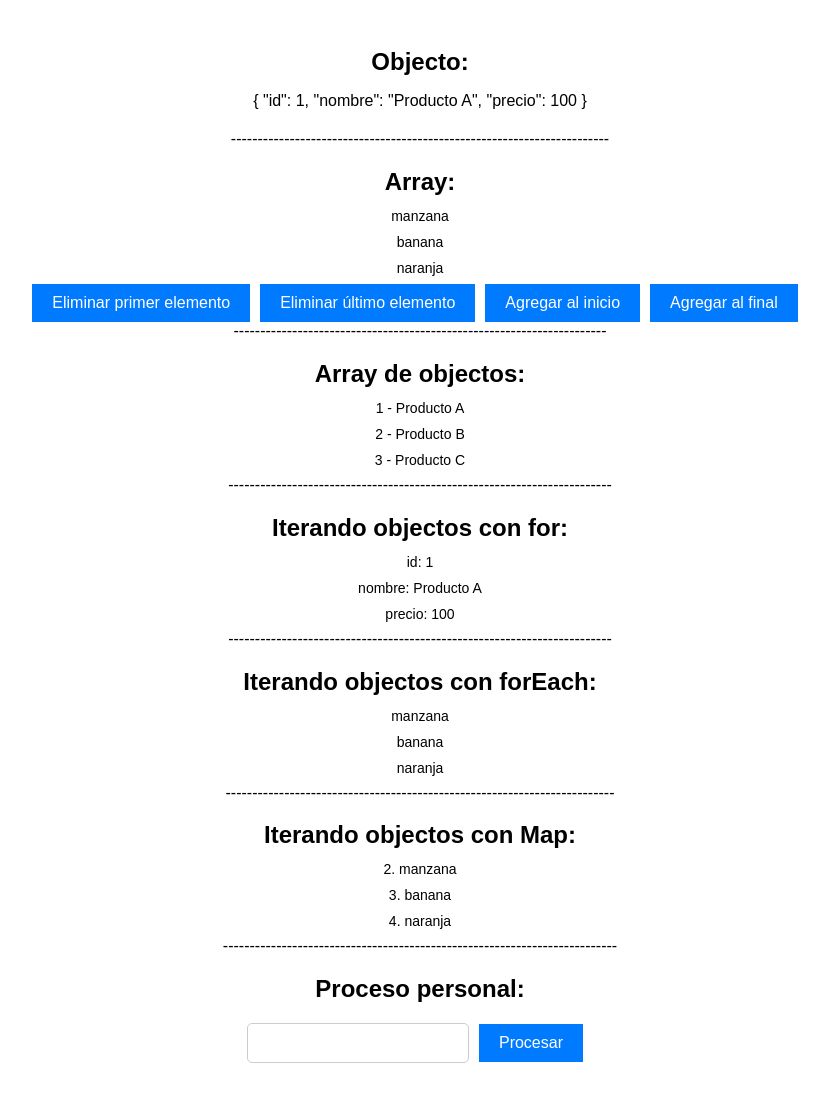
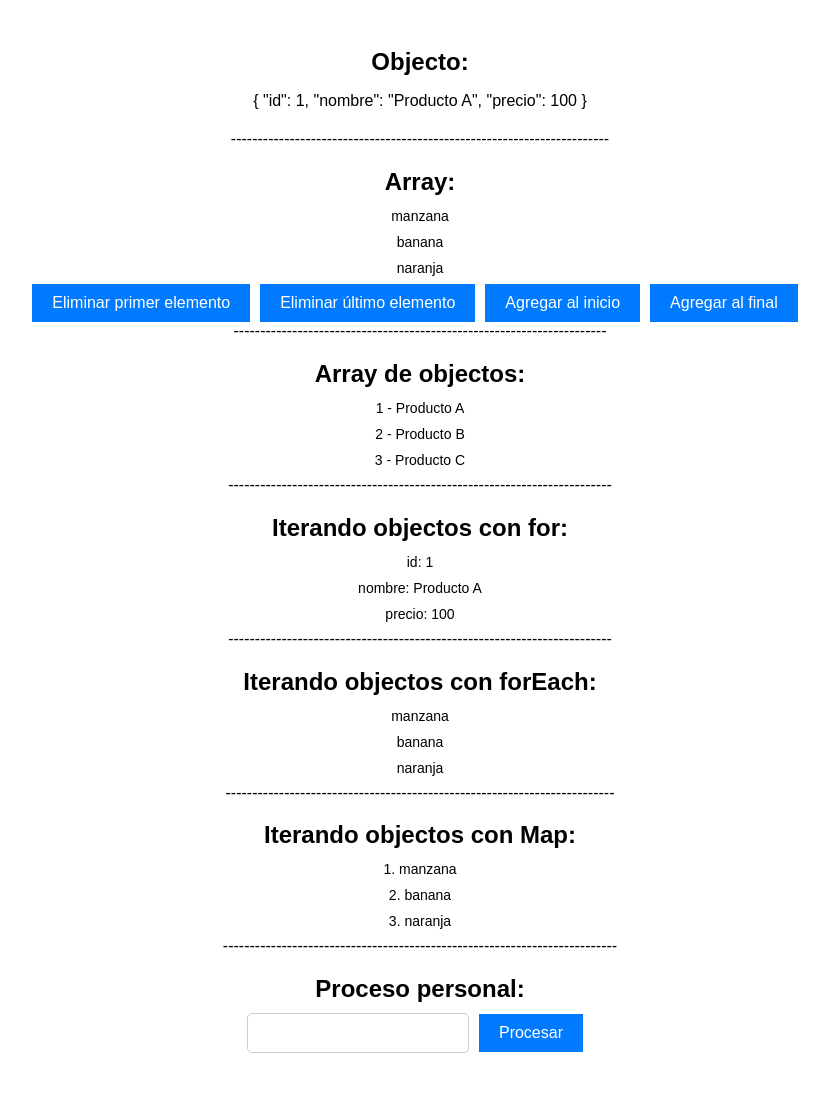
Before and after one commit to JhodanSebastianCorredorAcevedoADSO/VueBasicoTaller, a plain HTML site: page index.html in a window 1280 px wide. Shown: the whole page, without its empty margins (220-1049 px from the left). Drawn offline with nearby package versions, Linux system fonts and the light colour scheme.

Commit message:
fix: :bug: vueBasicoTaller
Aqui el codigo corregido de los objectos y array del input

```diff
--- a/component/my-vue.js
+++ b/component/my-vue.js
@@ -10,11 +10,13 @@ export default {
       ],
       inputValue: '',
       myMessage: '',
+      mensaje: ''
+
     };
   },
   computed: {
     myArrayMapped() {
-      return this.myArray.map((item, index) => `${index + 2}. ${item}`);
+      return this.myArray.map((item, index) => `${index + 1}. ${item}`);
     },
   },
   methods: {
--- a/index.html
+++ b/index.html
@@ -52,9 +52,9 @@
             </ul>
             --------------------------------------------------------------------------
             <h2>Proceso personal:</h2>
+            <input v-model="inputValue">
+            <button @click.prevent="processInput">Procesar</button>
             <p>{{ mensaje }}</p>
-            <input v-model="inputValue" />
-            <button @click="processInput">Procesar</button>
         </div>
 </body>
 
```
